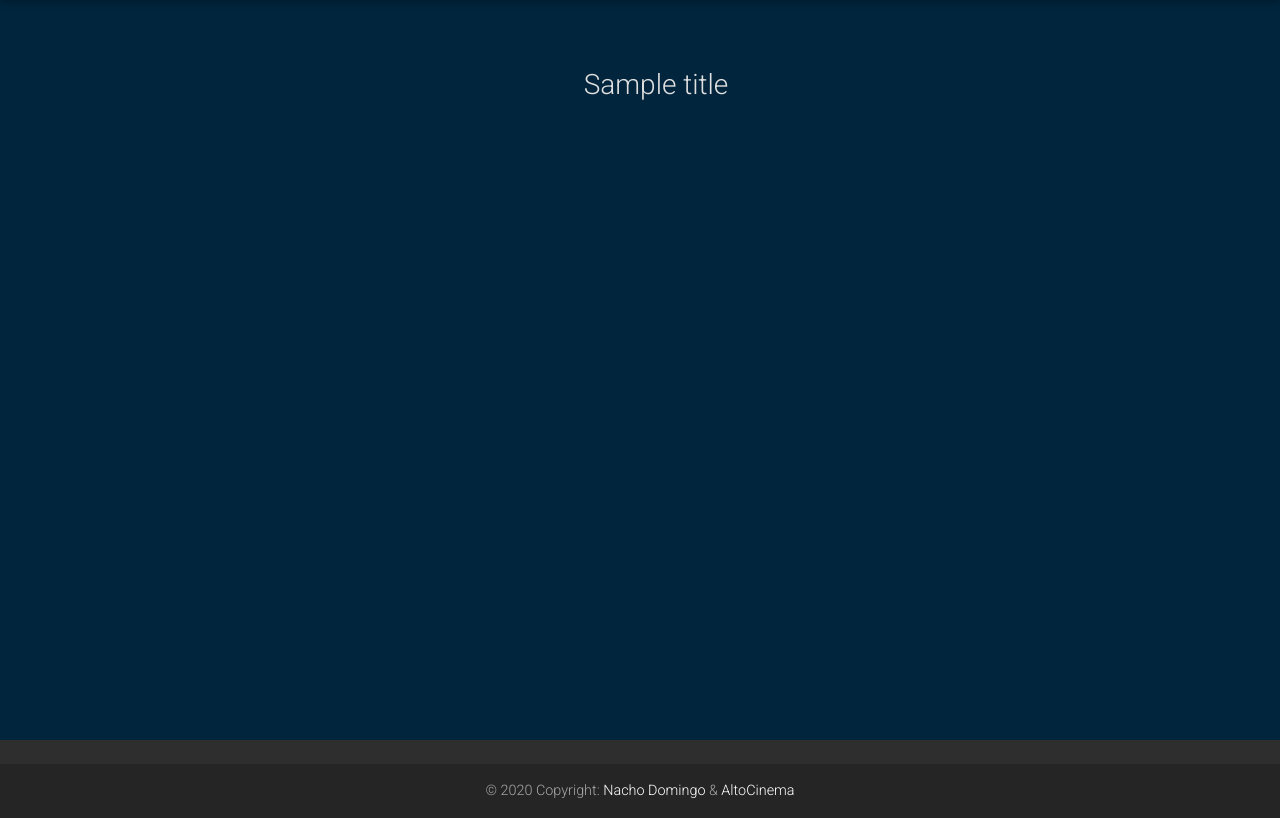
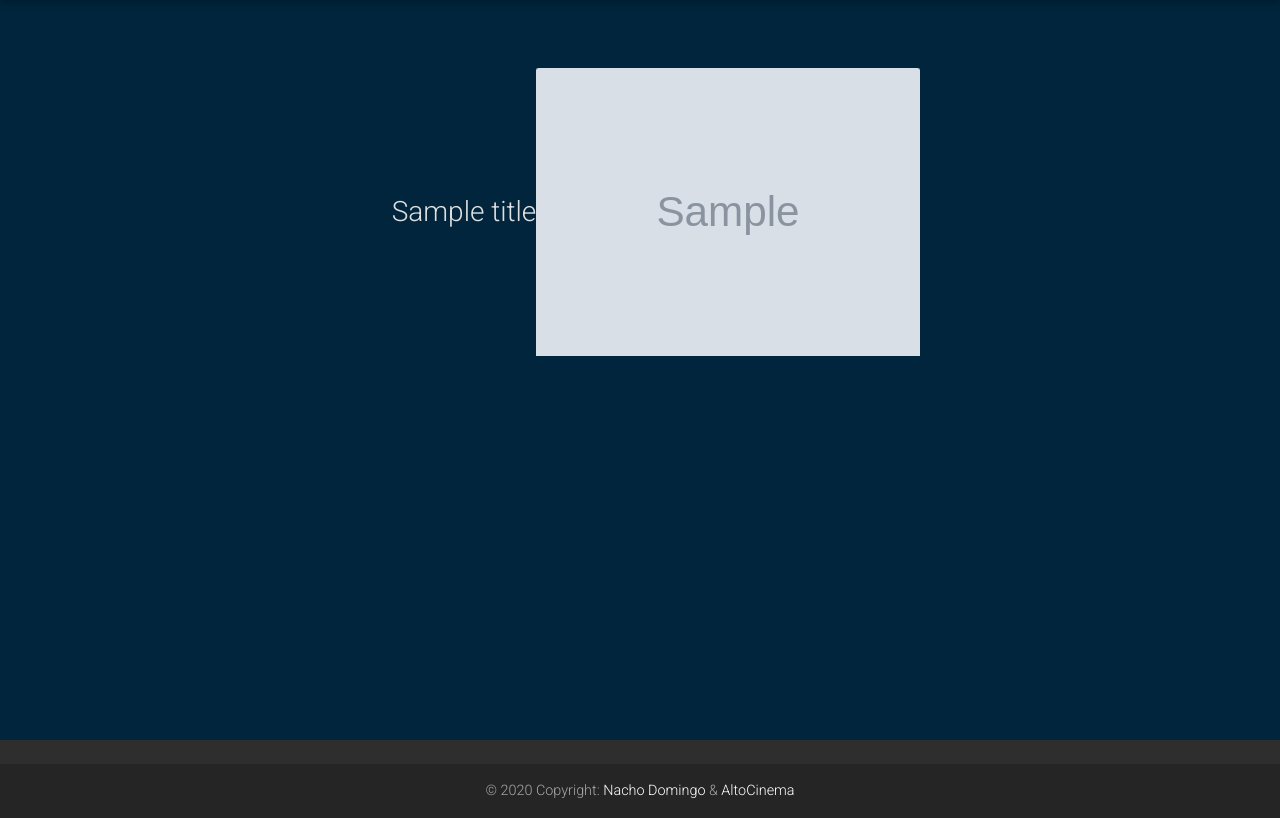
Before and after one commit to nachodm/altocinema, a Node project: template views/movie.ejs in a window 1280 px wide. Shown: the part 68-886 px from the top of the page. Run offline with Node 20 templates, Linux system fonts and the light colour scheme; the template is opened without the code that fills it: most values are stand-ins (such as "Sample title", 1, 10 or a date in 2020); grey boxes marked "Sample" are stand-in pictures; some libraries are stand-ins or nearby versions.

Commit message:
feat: solved routing problem

```diff
--- a/views/catalogue.ejs
+++ b/views/catalogue.ejs
@@ -52,7 +52,7 @@
                     <!--Card-->
                     <div
                         class="card w-100 cardZoom"
-                        onClick="window.open('https://altocinema.com/movie/:<%=film.id%>');"
+                        onClick="location.replace('https://altocinema.com/movie/<%=film.id%>');"
                     >
                         <!--Card image-->
                         <div class="view">
--- a/views/comingOutCinema.ejs
+++ b/views/comingOutCinema.ejs
@@ -53,7 +53,7 @@
                     <!--Card-->
                     <div
                         class="card w-100 cardZoom"
-                        onClick="window.open('https://altocinema.com/movie/:<%=film.id%>');"
+                        onClick="location.replace('https://altocinema.com/movie/<%=film.id%>');"
                     >
                         <!--Card image-->
                         <div class="view">
--- a/views/movie.ejs
+++ b/views/movie.ejs
@@ -42,6 +42,12 @@
             <div class="row animate__animated animate__zoomIn">
                 <div class="col-12 d-flex center align-items-center justify-content-center m-3">
                     <h3 class="mb-0 text-light"><%=title%></h3>
+                    <div class="view">
+                        <img src="<%=film.picture%>" class="card-img-top contain" alt="" />
+                        <a href="#">
+                            <div class="mask rgba-white-slight"></div>
+                        </a>
+                    </div>
                 </div>
             </div>
             <!-- Container -->
--- a/views/nouvelleCinema.ejs
+++ b/views/nouvelleCinema.ejs
@@ -40,7 +40,7 @@
                     <!-- Column -->
                     <div class="col-md-4 mb-4 d-flex align-items-stretch">
                         <!--Card-->
-                        <div class="card w-100 cardZoom" onClick="window.open('https://altocinema.com/movie/:<%=film.id%>');">
+                        <div class="card w-100 cardZoom" onClick="location.replace('https://altocinema.com/movie/<%=film.id%>');">
                             <!--Card image-->
                             <div class="view">
                                 <img src="<%=film.picture%>" class="card-img-top contain" alt="Film picture">
```
